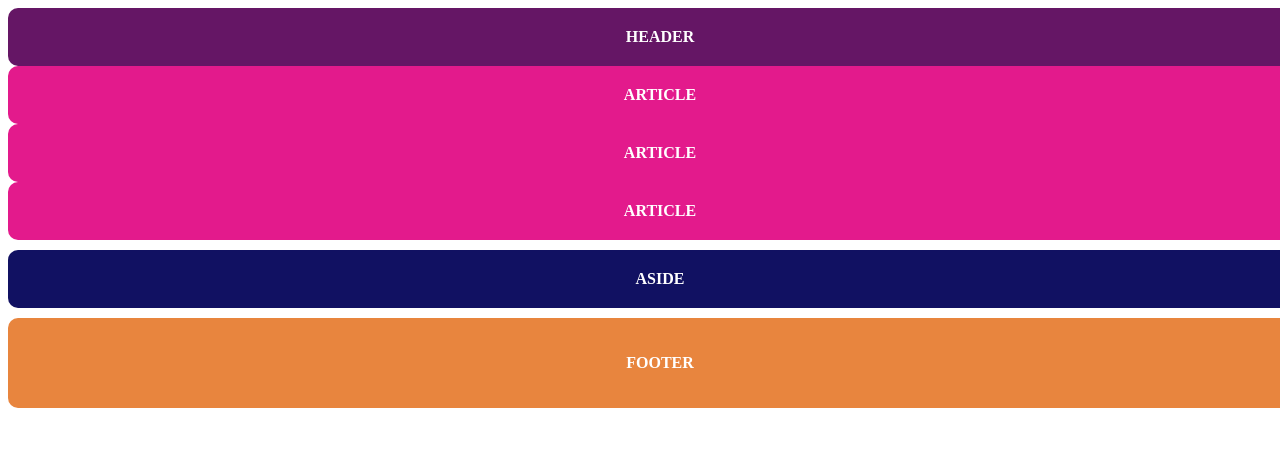
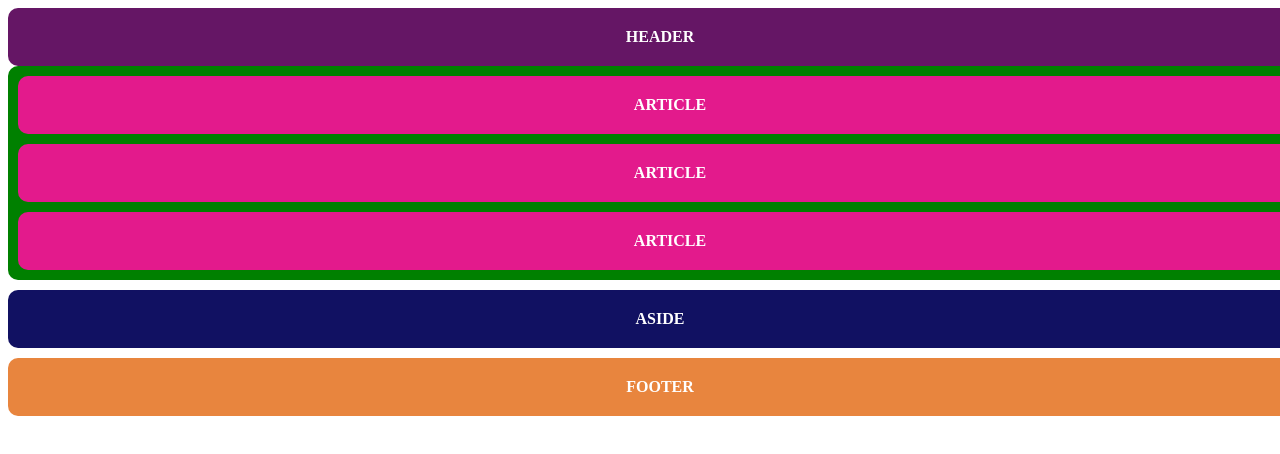
Before and after one commit to tlpatr3/flexbox-wireframe-practice, a plain HTML site: page index.html in a window 1280 px wide. Shown: the top 454 px of the page. Drawn offline with Linux system fonts and the light colour scheme.

Commit message:
adding green section

```diff
--- a/index.html
+++ b/index.html
@@ -8,12 +8,15 @@
 </head>
 <body>
     <header>HEADER</header>
-    <article>ARTICLE</article>
-    <article>ARTICLE</article>
-    <article>ARTICLE</article>
-   <aside>ASIDE</aside>
-    <footer>
-        <p>FOOTER</p>
-    </footer>
+
+    <main class = "main-content">
+        <article>ARTICLE</article>
+        <article>ARTICLE</article>
+        <article>ARTICLE</article>
+    </main>
+
+    <aside>ASIDE</aside>
+
+    <footer>FOOTER</footer>
 </body>
 </html>
```
